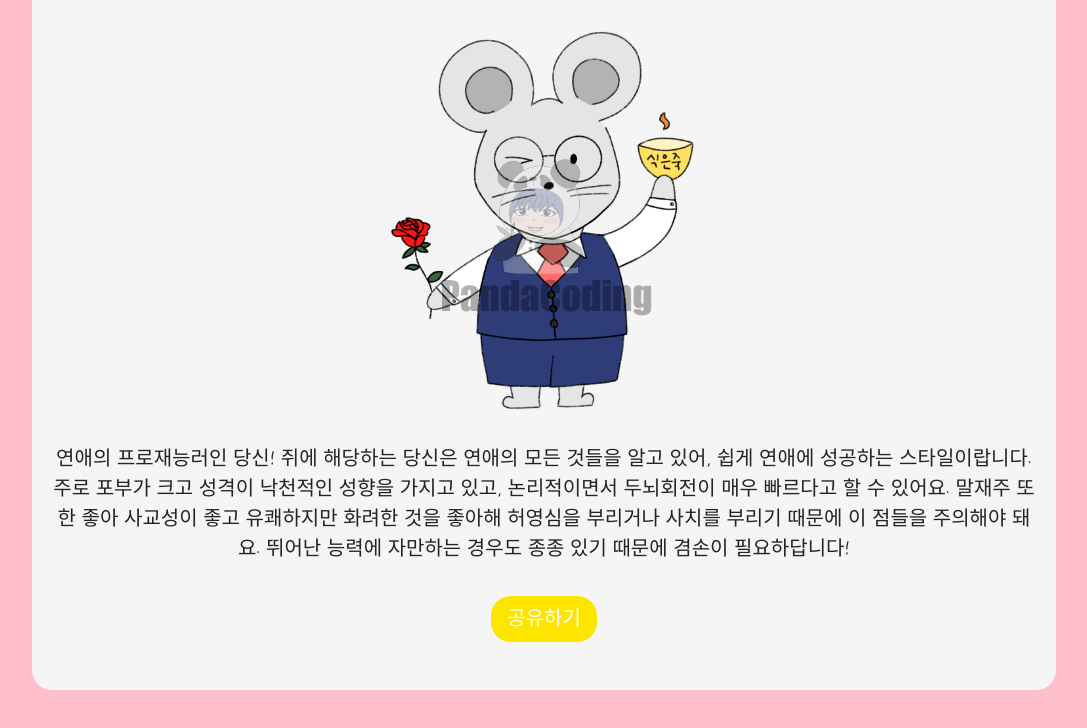
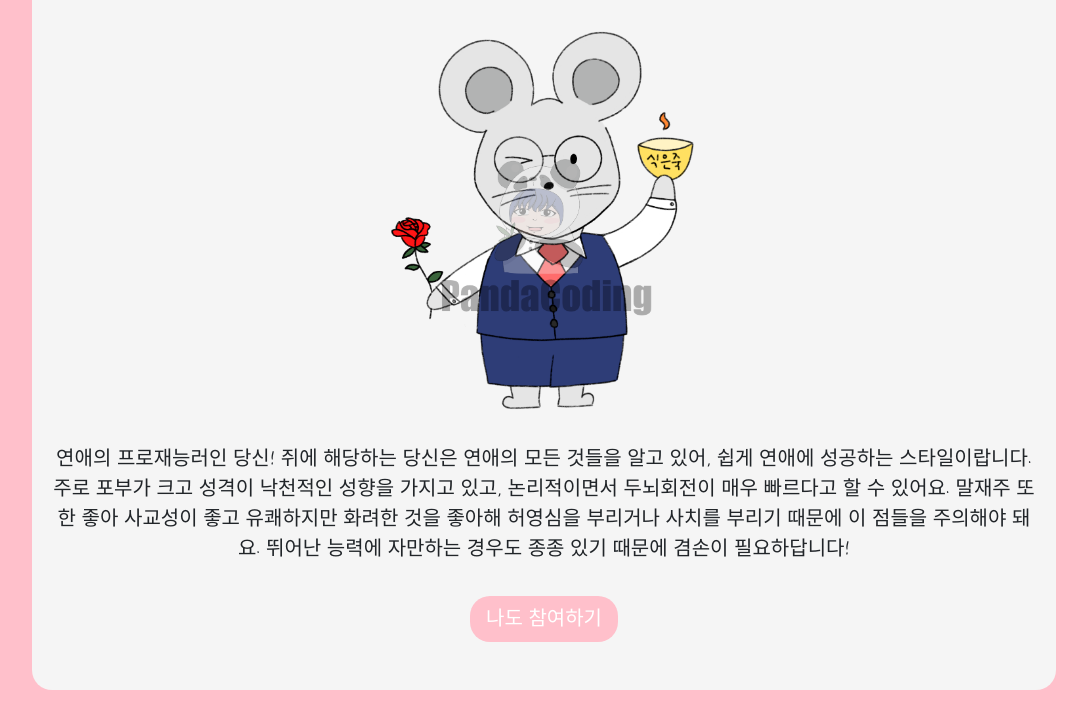
Before and after one commit to hyungseon88/ClonePandaCoding, a plain HTML site: page page/result-0.html in a window 1280 px wide. Shown: the part 194-922 px from the top of the page, without its empty margins (96-1183 px from the left). Drawn offline with nearby package versions, Linux system fonts and the light colour scheme; a script that the page names is missing.

Commit message:
new function gohome

```diff
--- a/css/result.css
+++ b/css/result.css
@@ -34,3 +34,17 @@
     background-color: whitesmoke;
     color: #FEE500;
 }
+
+.gohome{
+    color: white;
+    background-color: pink;
+    font-size: 20px;
+    border: 0px;
+    border-radius: 20px;
+}
+
+.gohome:focus,
+.gohome:hover {
+    background-color: whitesmoke;
+    color: pink;
+}
--- a/page/result-0.html
+++ b/page/result-0.html
@@ -47,7 +47,12 @@
     <div class="resultDesc">
         <p>연애의 프로재능러인 당신! 쥐에 해당하는 당신은 연애의 모든 것들을 알고 있어, 쉽게 연애에 성공하는 스타일이랍니다. 주로 포부가 크고 성격이 낙천적인 성향을 가지고 있고, 논리적이면서 두뇌회전이 매우 빠르다고 할 수 있어요. 말재주 또한 좋아 사교성이 좋고 유쾌하지만 화려한 것을 좋아해 허영심을 부리거나 사치를 부리기 때문에 이 점들을 주의해야 돼요. 뛰어난 능력에 자만하는 경우도 종종 있기 때문에 겸손이 필요하답니다!</p>
     </div>
-    <button type="button" class="kakao mt-3 py-2 px-3" onclick="js:kakaoShare()">공유하기</button>
+    <script type="text/javascript">
+        function moveHome(){
+            location.href = "/index.html";
+        }
+    </script>
+    <button type="button" class="gohome mt-3 py-2 px-3" onclick="js:kakaoShare()">나도 참여하기</button>
 </section>
 </body>
 </html>
```
